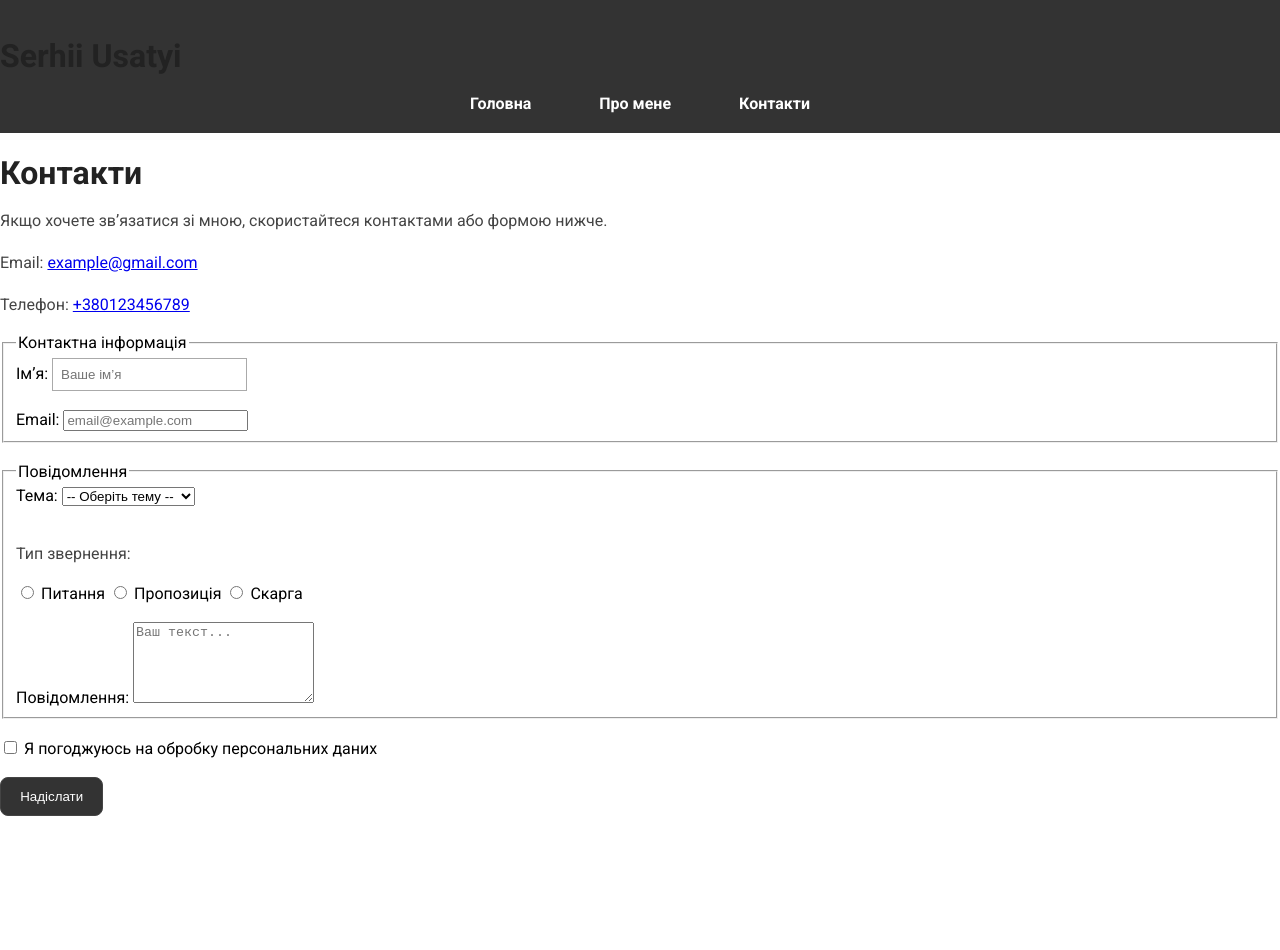
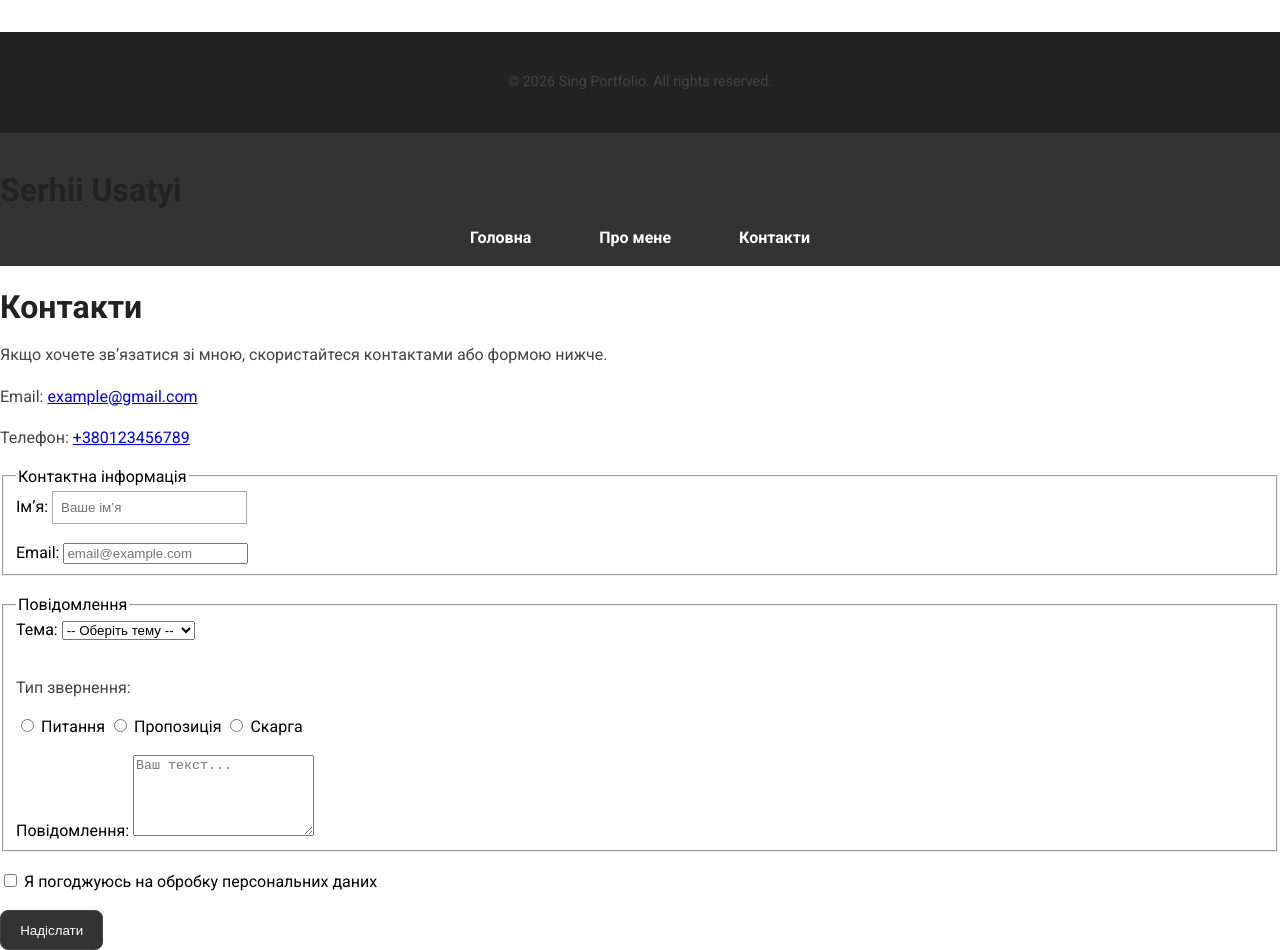
Before and after one commit to SerhiiUsatyi/portfolio, a plain HTML site: page contacts.html in a window 1280 px wide. Before the commit the page ends 816 px from the top, so only its background shows below. Drawn offline with Linux system fonts and the light colour scheme.

Commit message:
feat: add footer section and footer style

```diff
--- a/contacts.html
+++ b/contacts.html
@@ -11,6 +11,9 @@
     <meta name="author" content="Твоє ім'я">
     <title>Назва сторінки - Портфоліо</title>
 </head>
+<footer>
+    <p>© 2026 Sing Portfolio. All rights reserved.</p>
+</footer>
 <body>
 <header>
     <h1>Serhii Usatyi</h1>
--- a/styles.css
+++ b/styles.css
@@ -203,3 +203,21 @@ img {
     max-width: 1100px;
     margin: 0 auto;
 }
+
+footer {
+    background: #222;
+    color: #ccc;
+    text-align: center;
+    padding: 1.5rem 0;
+    margin-top: 2rem;
+    font-size: 0.9rem;
+}
+
+footer a {
+    color: #aaa;
+    text-decoration: none;
+}
+
+footer a:hover {
+    color: white;
+}
```
Also changed, not shown: about.html (+3 -0 lines), index.html (+3 -0 lines).
